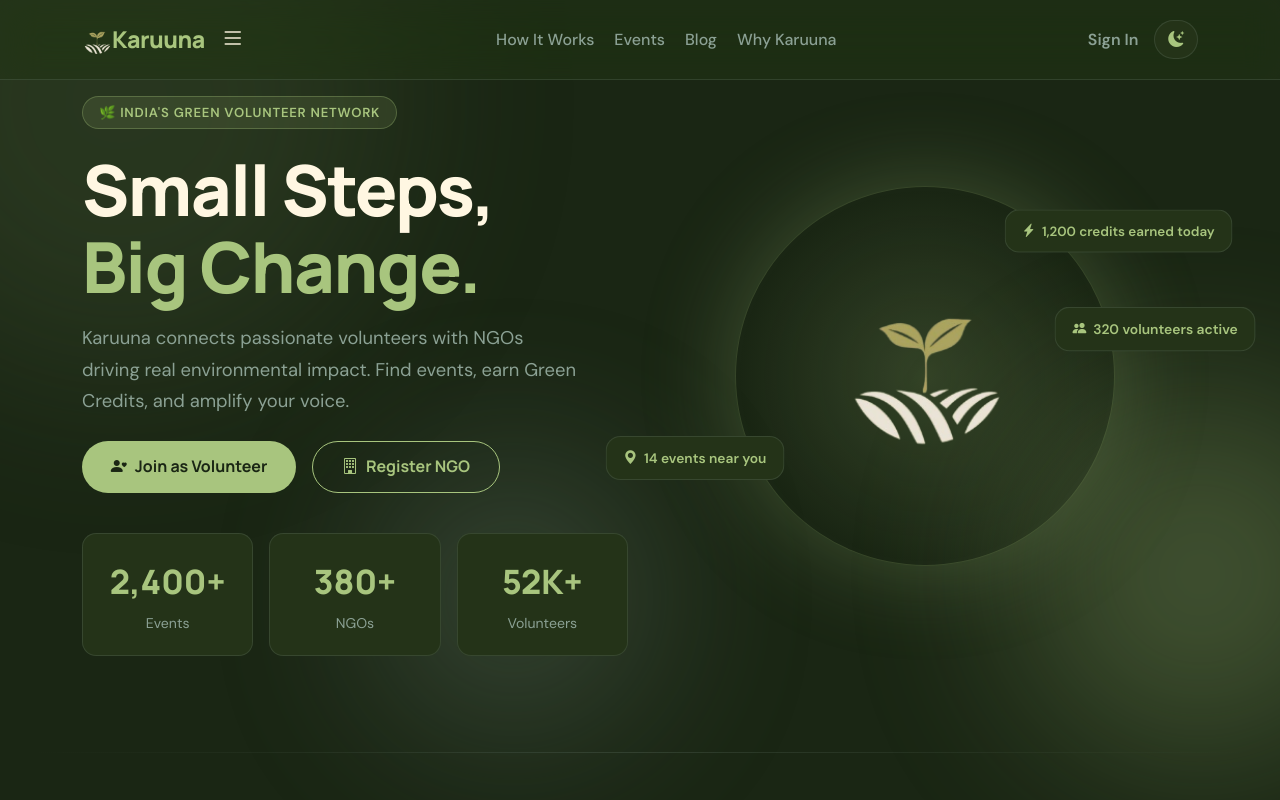
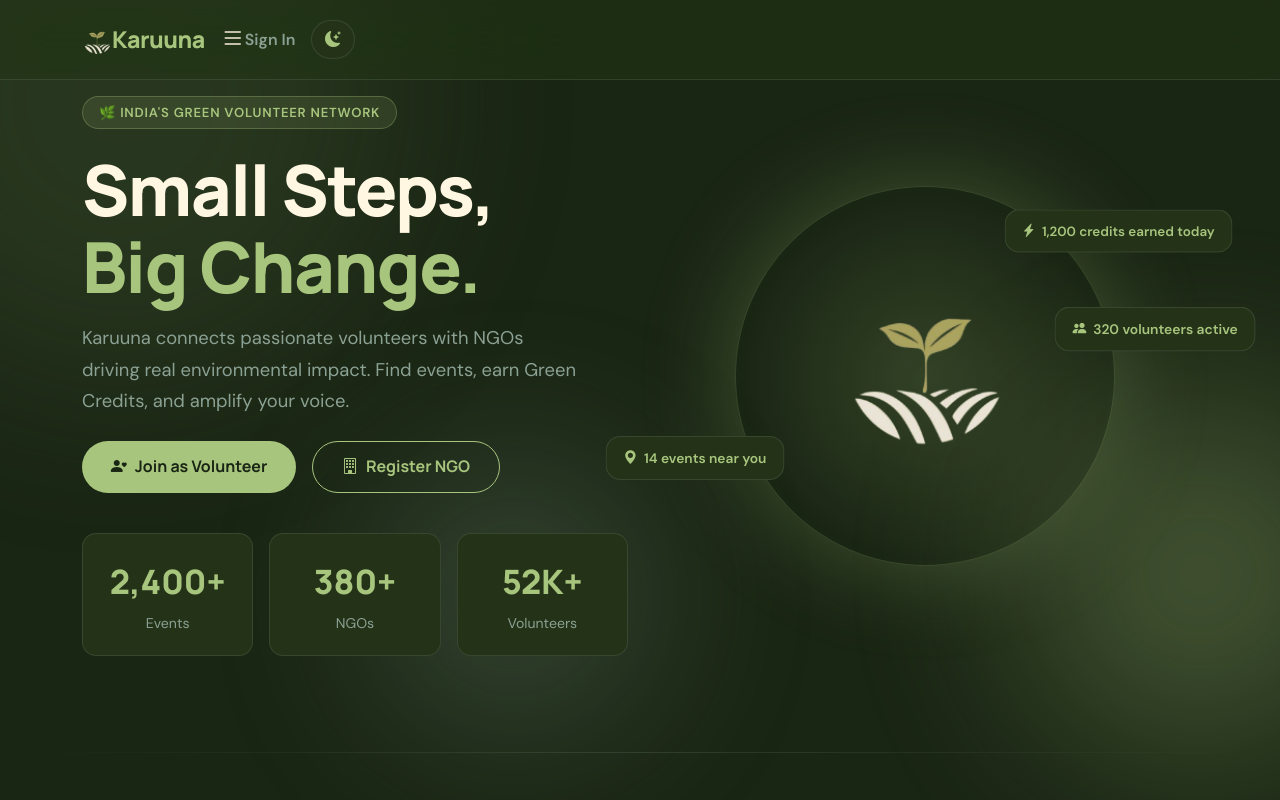
Before and after one commit to lavanithakur/webpage, a plain HTML site: page index.html in a window 1280 px wide. Shown: the top 800 px of the page. Drawn offline with nearby package versions, Linux system fonts and the light colour scheme; a script that the page names is missing.

Commit message:
index.html

```diff
--- a/index.html
+++ b/index.html
@@ -24,12 +24,6 @@
       <i class="bi bi-list fs-4"></i>
     </button>
     <div class="collapse navbar-collapse" id="navMenu">
-      <ul class="navbar-nav mx-auto gap-1">
-        <li class="nav-item"><a class="nav-link" href="index.html#how-it-works">How It Works</a></li>
-        <li class="nav-item"><a class="nav-link" href="events.html" data-nav-page="events.html">Events</a></li>
-        <li class="nav-item"><a class="nav-link" href="blog.html" data-nav-page="blog.html">Blog</a></li>
-        <li class="nav-item"><a class="nav-link" href="index.html#why-karuuna">Why Karuuna</a></li>
-      </ul>
       <div class="d-flex align-items-center gap-3 mt-3 mt-lg-0">
         <a href="login.html" class="nav-link" data-nav-page="login.html" style="font-weight:600;color:var(--text-muted)">Sign In</a>
         <button id="themeToggle" title="Toggle theme">
```
